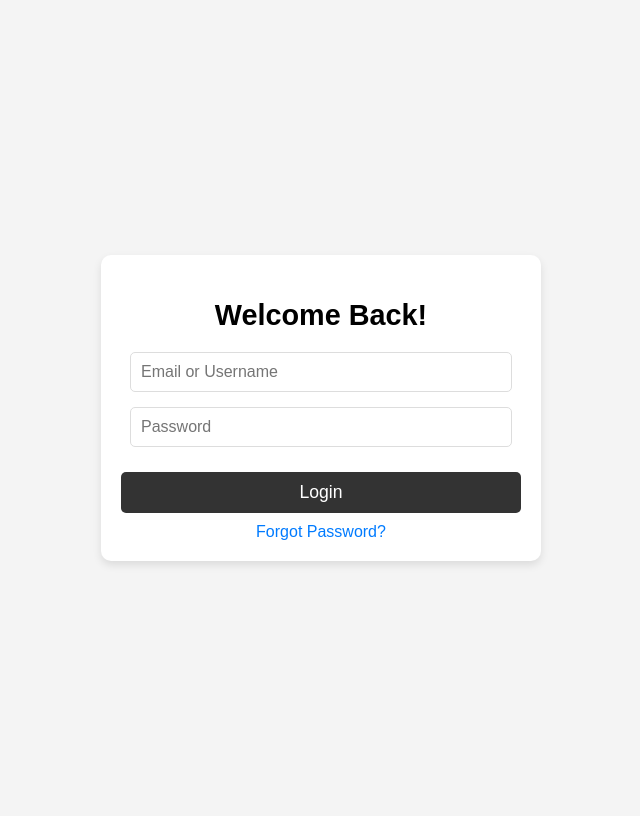
After one commit to vishnu7411/Together-Culture, a Django app: page /login/ in a window 1280 px wide. The commit adds this page. Shown: the whole page, without its empty margins (319-959 px from the left). Run offline with Django 5.2, Linux system fonts and the light colour scheme.

Commit message:
added login page with dynamic feature

```diff
--- a/members/templates/members/home.html
+++ b/members/templates/members/home.html
@@ -31,7 +31,7 @@
         <a href="#">Events</a>
         <a href="#">Careers</a>
         <a href="#">About Us</a>
-        <a href="#">Login</a>
+        <a href="{% url 'login' %}">Login</a>
     </nav>
 
     <section class="hero">
--- /dev/null
+++ b/members/templates/members/login.html
@@ -0,0 +1,103 @@
+<!DOCTYPE html>
+<html lang="en">
+<head>
+    <meta charset="UTF-8">
+    <meta name="viewport" content="width=device-width, initial-scale=1.0">
+    <title>Login - Together Culture</title>
+    <style>
+        body {
+            font-family: Arial, sans-serif;
+            background-color: #f4f4f4;
+            display: flex;
+            flex-direction: column;
+            align-items: center;
+            justify-content: center;
+            min-height: 100vh;
+        }
+
+        .login-container {
+            background-color: #fff;
+            padding: 20px;
+            border-radius: 10px;
+            box-shadow: 0 4px 8px rgba(0, 0, 0, 0.1);
+            width: 100%;
+            max-width: 400px;
+            text-align: center;
+        }
+
+        h2 {
+            font-size: 1.8em;
+            margin-bottom: 20px;
+        }
+
+        input {
+            width: 90%;
+            padding: 10px;
+            margin-bottom: 15px;
+            border: 1px solid #ddd;
+            border-radius: 5px;
+            font-size: 1em;
+        }
+
+        .login-btn {
+            width: 100%;
+            padding: 10px;
+            background-color: #333;
+            color: #fff;
+            border: none;
+            border-radius: 5px;
+            font-size: 1.1em;
+            cursor: pointer;
+            margin-top: 10px;
+        }
+
+        .login-btn:hover {
+            background-color: #555;
+        }
+
+        .error-message {
+            color: red;
+            margin-bottom: 15px;
+        }
+
+        .success-message {
+            color: green;
+            margin-bottom: 15px;
+        }
+
+        .forgot-password {
+            display: block;
+            margin-top: 10px;
+            color: #007bff;
+            text-decoration: none;
+        }
+
+        .forgot-password:hover {
+            text-decoration: underline;
+        }
+    </style>
+</head>
+<body>
+
+    <div class="login-container">
+        <h2>Welcome Back!</h2>
+
+        <!-- Show success or error messages -->
+        {% if messages %}
+            {% for message in messages %}
+                <p class="{% if message.tags == 'error' %}error-message{% else %}success-message{% endif %}">{{ message }}</p>
+            {% endfor %}
+        {% endif %}
+
+        <form method="post">
+            {% csrf_token %}
+            <input type="text" name="username" placeholder="Email or Username" required>
+            <input type="password" name="password" placeholder="Password" required>
+            <button type="submit" class="login-btn">Login</button>
+        </form>
+
+        <a href="#" class="forgot-password">Forgot Password?</a>
+    </div>
+
+</body>
+</html>
--- a/members/urls.py
+++ b/members/urls.py
@@ -1,7 +1,8 @@
 from django.urls import path
-from .views import register, home
+from .views import register, home, user_login  # ✅ Import user_login
 
 urlpatterns = [
     path("", home, name="home"),  # Home page
-    path("register/", register, name="register"),  # Register page
+    path("register/", register, name="register"),
+    path("login/", user_login, name="login"),  # Login page
 ]
--- a/members/views.py
+++ b/members/views.py
@@ -21,3 +21,23 @@ def register(request):
 
 def home(request):
     return render(request, "members/home.html")  # Ensure the correct path
+
+
+from django.shortcuts import render, redirect
+from django.contrib.auth import authenticate, login
+from django.contrib import messages
+
+def user_login(request):
+    if request.method == "POST":
+        username = request.POST.get("username")
+        password = request.POST.get("password")
+        user = authenticate(request, username=username, password=password)
+
+        if user is not None:
+            login(request, user)
+            messages.success(request, "Login successful!")
+            return redirect("home")  # Redirect to home page after login
+        else:
+            messages.error(request, "Invalid username or password!")
+
+    return render(request, "members/login.html")  # Ensure the login template exists
--- a/together_culture/settings.py
+++ b/together_culture/settings.py
@@ -148,3 +148,5 @@ INSTALLED_APPS = [
     "django.contrib.staticfiles",
     "members",  # ✅ Ensure your app is listed
 ]
+LOGIN_REDIRECT_URL = "home"
+LOGOUT_REDIRECT_URL = "login"
```
Also changed, not shown: db.sqlite3.
